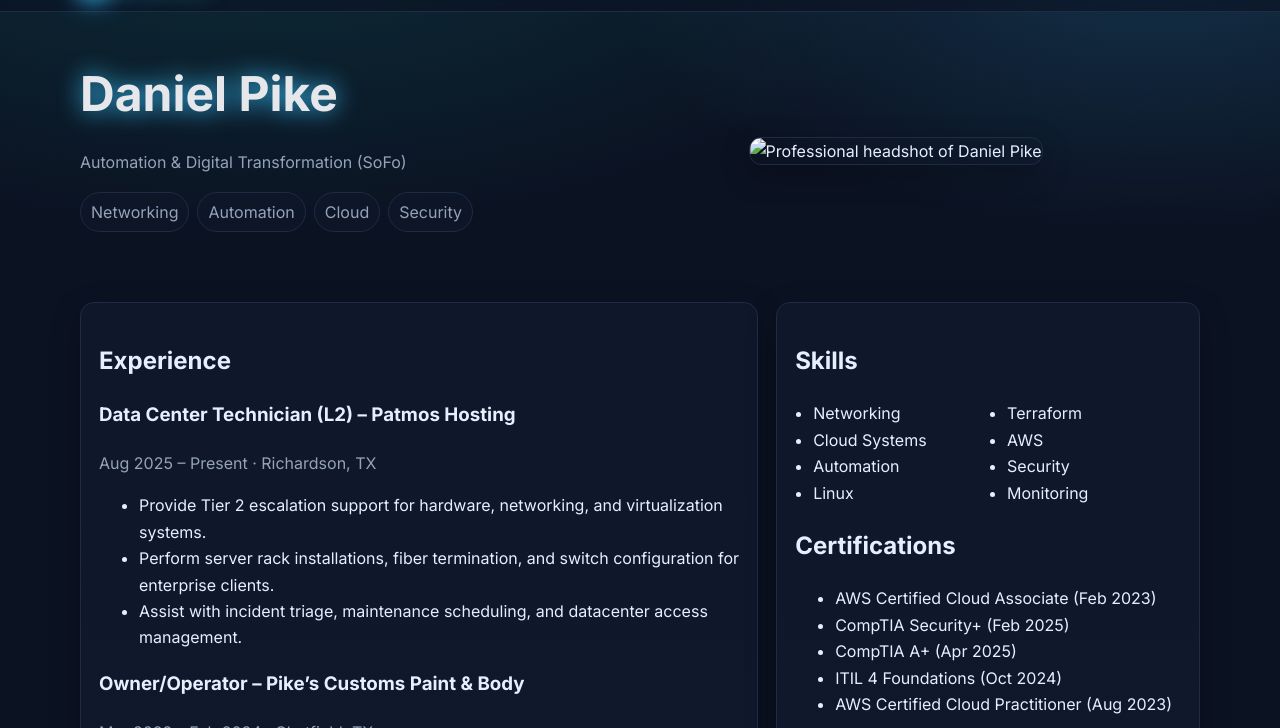
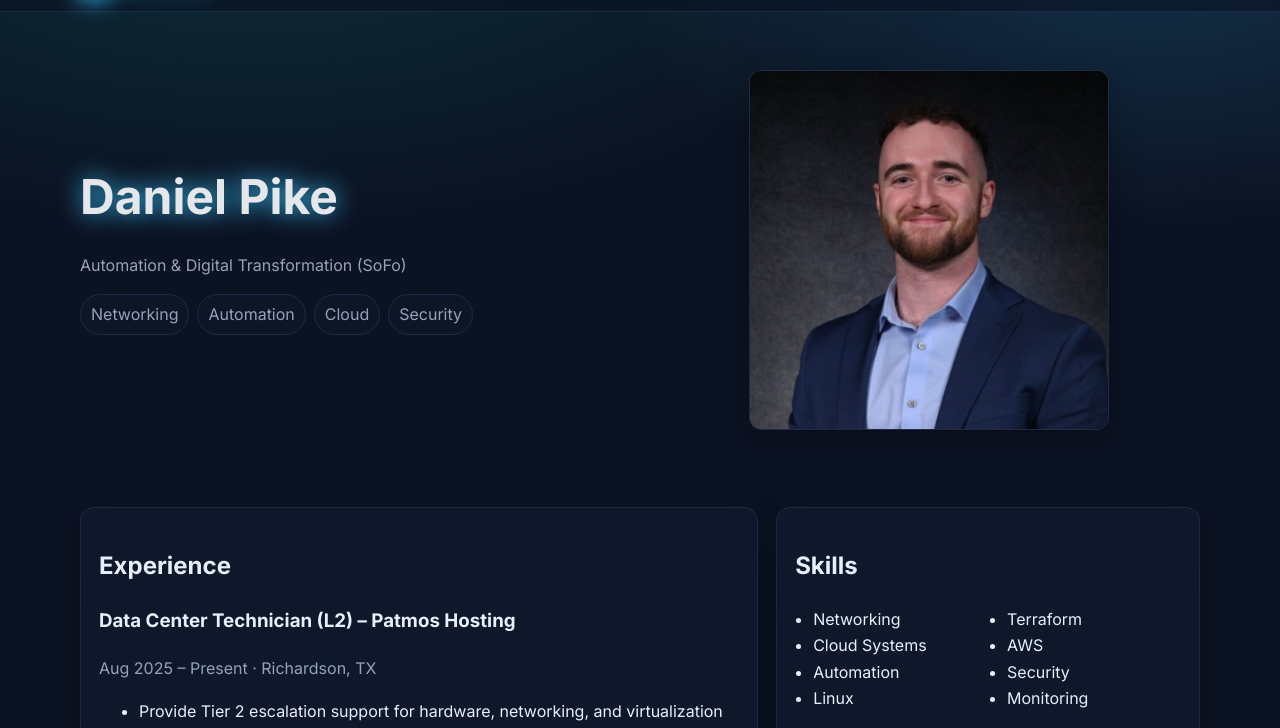
Before and after one commit to Dpike141/My-web-porfolio, a plain HTML site: page index.html in a window 1280 px wide. Shown: the part 45-773 px from the top of the page. Drawn offline with Linux system fonts and the light colour scheme.

Commit message:
Update index.html

```diff
--- a/index.html
+++ b/index.html
@@ -48,7 +48,7 @@
           </ul>
         </div>
         <figure class="hero-media">
-          <img src="images/profilepic.jpg" alt="Professional headshot of Daniel Pike" >
+          <img src="profilepic.jpg" alt="Professional headshot of Daniel Pike" >
          <!-- <figcaption class="tiny muted">Headshot</figcaption> -->
         </figure>
       </div>
```
